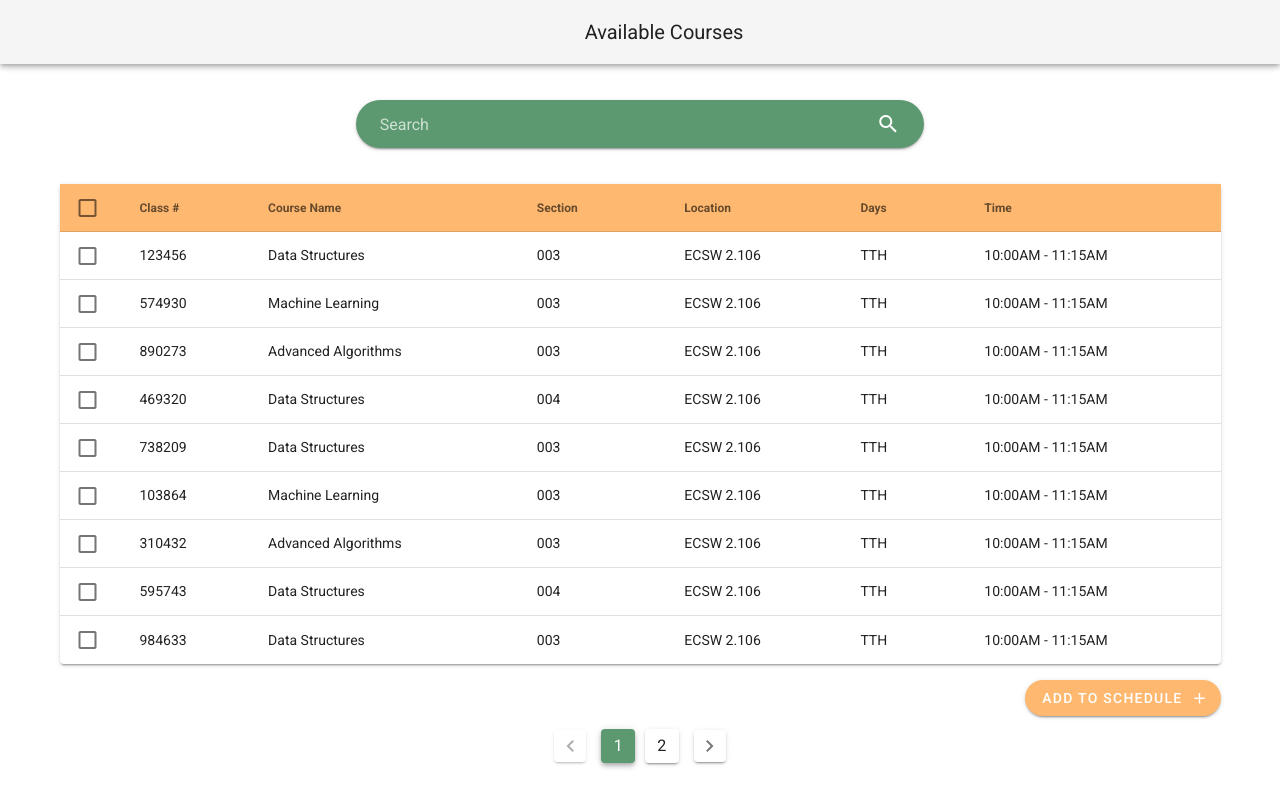
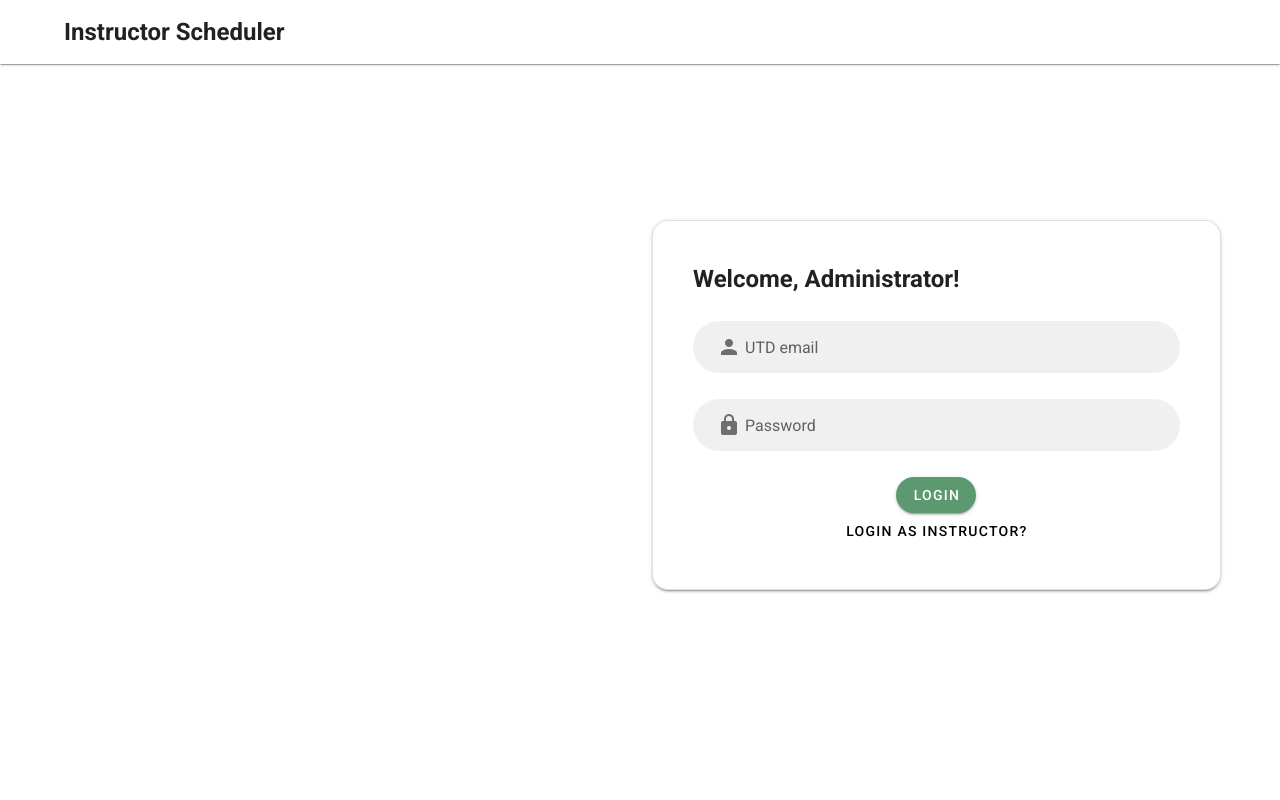
Before and after one commit to palak-bhargava/InstructorScheduler, a Vue app in the folder vue-client/: page / in a window 1280 px wide. Built offline with nearby package versions, Linux system fonts and the light colour scheme.

Commit message:
admin login

```diff
--- /dev/null
+++ b/package.json
@@ -0,0 +1,5 @@
+{
+  "dependencies": {
+    "vue-router": "^4.2.5"
+  }
+}
--- a/vue-client/src/App.vue
+++ b/vue-client/src/App.vue
@@ -1,19 +1,19 @@
 <template>
   <v-app>
     <v-main>
-      <AvailableCourses/>
+      <AdminLogin/>
     </v-main>
   </v-app>
 </template>
 
 <script>
-import AvailableCourses from './views/AvailableCourses';
+import AdminLogin from './views/AdminLogin';
 
 export default {
   name: 'App',
 
   components: {
-    AvailableCourses,
+    AdminLogin,
   },
 
   data: () => ({
--- /dev/null
+++ b/vue-client/src/views/AdminLogin.vue
@@ -0,0 +1,146 @@
+<template>
+    <v-container>
+      <v-app-bar
+          app
+          color="#ffffff"
+          elevation=1
+        >
+          <div class="d-flex align-center">
+            <v-img
+              class="shrink mr-2"
+              contain
+              :src="require('../assets/IS-logo.png')"
+              transition="scale-transition"
+              width="40"
+            />
+            <h2>Instructor Scheduler</h2>
+          </div>
+          <v-spacer></v-spacer>
+        </v-app-bar>
+
+      <v-row >
+      <v-row><br><br></v-row>
+        <v-col
+          cols="5"
+          md="5"
+          class="ml-md-auto"
+          align=left
+        >
+        <br><br><br><br><br>
+          <v-card
+            class="pa-2"
+            elevation=0
+            align="left"
+          >
+            <v-img
+             :src="require('../assets/utd-logo.png')"
+             class="my-3"
+             contain
+             height="350"
+           />
+          </v-card>
+        </v-col>
+
+        <v-col
+          cols="1"
+          md="1"
+          class="ml-md-auto"
+          align=left
+        >
+
+        <br><br><br><br><br>
+          <v-card
+          >
+          </v-card>
+        </v-col>
+
+        <v-col
+          cols="12"
+          sm="6"
+          md="6"
+        >
+        <br><br><br><br><br><br>
+          <v-card
+            class="pa-10 rounded-xl"
+            elevation="2"
+            outlined
+
+          >
+          <h2>Welcome, Administrator!</h2> <br>
+
+            <v-text-field
+              label="UTD email"
+              prepend-inner-icon="mdi-account"
+              filled
+              rounded
+              dense
+              v-model="email"
+            ></v-text-field>
+
+            <v-text-field
+              label="Password"
+              prepend-inner-icon="mdi-lock"
+              v-model="password"
+              :type="show1 ? 'text' : 'password'"
+              name="input-10-1"
+              @click:append="show1 = !show1"
+              filled
+              rounded
+              dense
+            ></v-text-field>
+
+            <div class="text-center">
+              <v-btn
+                rounded
+                color="#5C9970"
+                dark
+                @click="login"
+              >
+                LOGIN
+              </v-btn>
+            </div>
+            <div class="text-center">
+              <v-btn
+                text
+                color="black"
+              >
+              Login as instructor?
+              </v-btn>
+            </div>
+          </v-card>
+        </v-col>
+      </v-row>
+    </v-container>
+  </template>
+
+
+
+  <script>
+  const getUserEmail = require('../../../node-server/controllers/sign_in_controller.js')
+    export default {
+    data() {
+      return {
+        email: '',
+        password: ''
+      };
+    },
+
+    methods: {
+      async login() {
+        try {
+          let email = this.email?.trim();
+          let password = this.password?.trim();
+
+          // Assuming getUserEmail returns a promise
+          const response = await getUserEmail(email, password);
+
+          // Handle the response
+          console.log('Response:', response);
+        } catch (error) {
+          // Handle errors
+          console.error('Error:', error);
+        }
+      },
+    }
+  };
+  </script>
```
Also changed, not shown: 1 other file (tests, documents, lock files or other folders).
